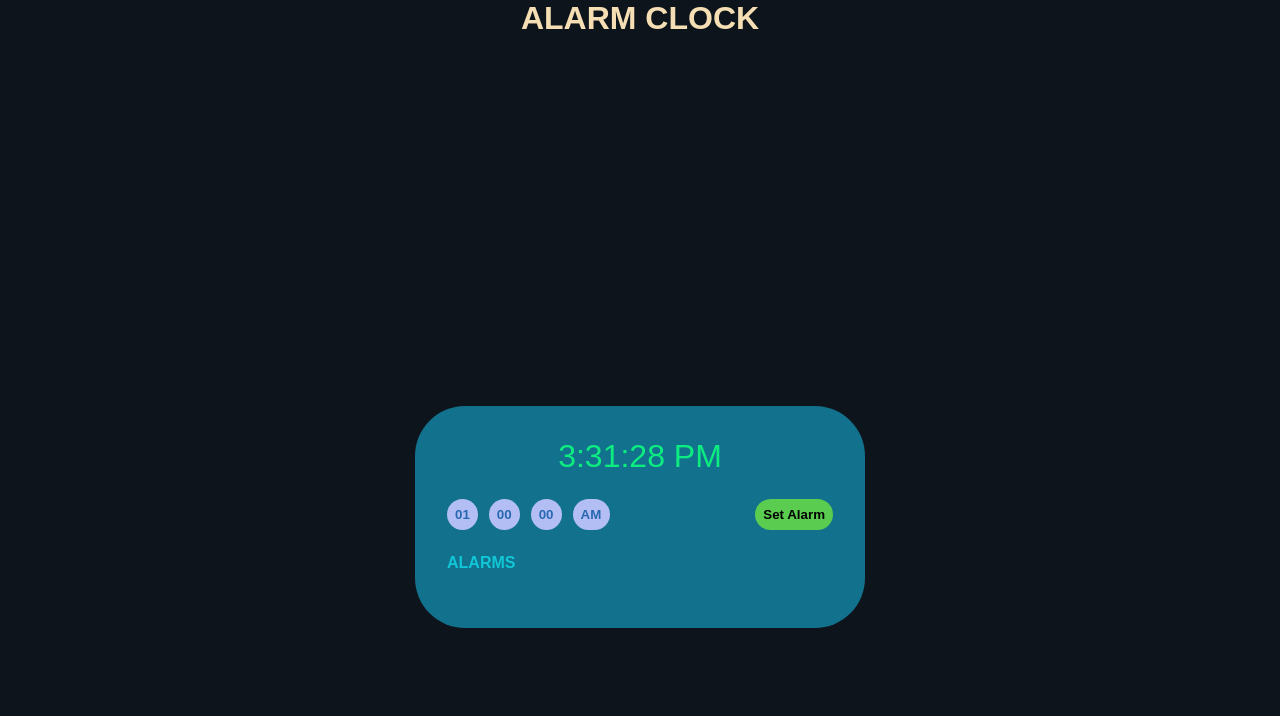
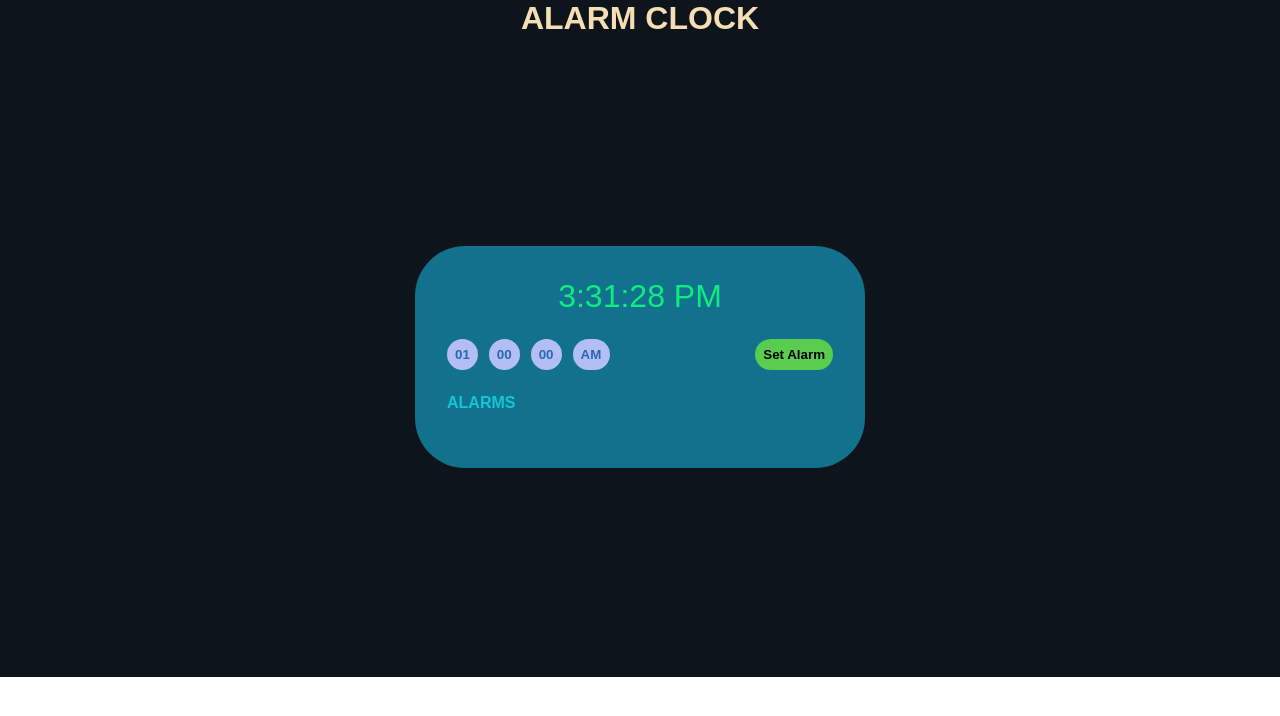
Before and after one commit to Rhittick/Alarm-Clock, a plain HTML site: page index.html in a window 1280 px wide. Drawn offline with Linux system fonts and the light colour scheme.

Commit message:
Update clock.css

```diff
--- a/clock.css
+++ b/clock.css
@@ -43,7 +43,7 @@
   /* End GLobal Styles */
 
   .main-container {
-    min-height: 120vh;
+    min-height: 80vh;
     align-items:center;
     justify-content: center;
     background-color: #0E141B;
```
